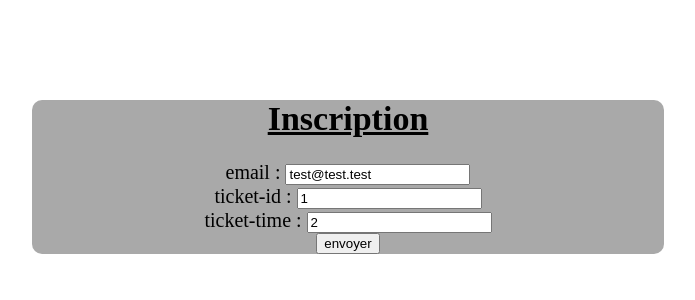
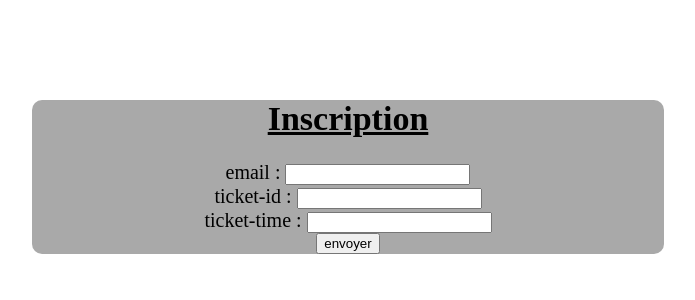
Before and after one commit to shinigami144/Delhaize-Projet, a PHP site: page /inscription.php in a window 1280 px wide. Shown: the top 300 px of the page, without its empty margins (292-987 px from the left). Run offline with PHP 8.4, Linux system fonts and the light colour scheme.

Commit message:
réusi envoi vers la page elle meme mais vide xD

```diff
--- a/inscription.php
+++ b/inscription.php
@@ -6,30 +6,25 @@
         <script src="https://ajax.googleapis.com/ajax/libs/jquery/3.5.1/jquery.min.js"></script>
     </head>
     <body>
-
         <?php
         session_start();
-
-
         ?>
        <div>
             <h1 style="font-size:34px;text-decoration: underline;">Inscription</h1>
             <form action="#web_promo_noel_2020" app-token="XLGFHEKSPFJTHEPPPA"  method="POST">
                 <p style="font-size:20px;">
-                email : <input type="email" name="user-email" value="test@test.test"/><br/>
-                ticket-id : <input type="txt" name="ticket-id"  value="1"/> <br/>
-                ticket-time : <input type="number" name="ticket-time" value="2" /> <br/>
+                email : <input type="email" name="user-email" id='mail'/><br/>
+                ticket-id : <input type="txt" name="ticket-id" id='ticketid'/> <br/>
+                ticket-time : <input type="number" name="ticket-time" id='tickettime' /> <br/>
                     <input type="submit"  value="envoyer"/></p>
             </form>
         </div>
         <script>
         var data = new FormData();
         data.append('app-token', 'XLGFHEKSPFJTHEPPPA');
-        data.append('user-email', 'test@test.test');
-        data.append('ticket-id', '1');
-        data.append('ticket-time', '2');
-
-
+        data.append('user-email', document.getElementById('mail').value);
+        data.append('ticket-id', document.getElementsByName("ticketid").value);
+        data.append('ticket-time', document.getElementsByName("tickettime").value);
         var xhr = new XMLHttpRequest();
         xhr.open('POST', "c'est au client de regarder !il avait qu'a nous donner le lien ver l'api mais bon il peut pparament le faire lui meme ...", true);
         xhr.onload = function () {
```
